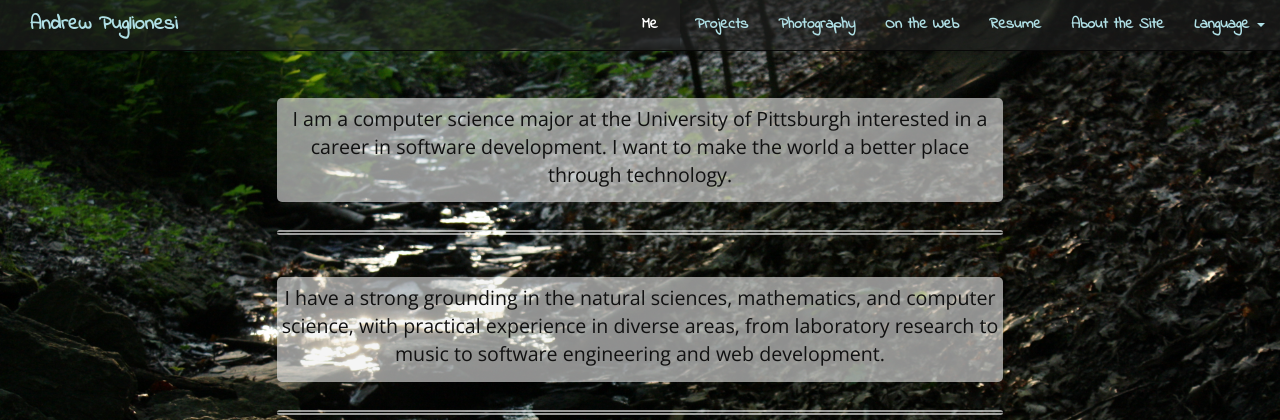
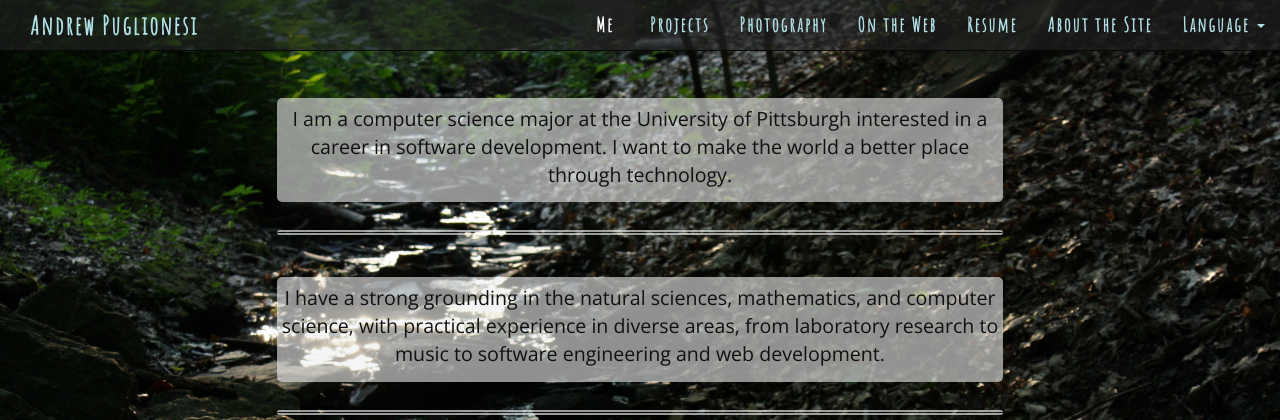
Before and after one commit to aop4/Personal_Website, a Django app: page / in a window 1280 px wide. Shown: the top 420 px of the page. Run offline with Django 3.2, Linux system fonts and the light colour scheme; some libraries are stand-ins or nearby versions.

Commit message:
Amatic SC navbar font

```diff
--- a/myproject/static/css/style.css
+++ b/myproject/static/css/style.css
@@ -10,12 +10,13 @@ body {
   font-size: 1.3em;
 }
 
-.navbar, .dropdown-menu {
+.navbar, .dropdown-menu > li > a {
   background-color: #002226;
   background-color: rgba(34, 34, 34, 0.6);
-  font-family: "Indie Flower", cursive;
+  font-family: "Amatic SC", cursive;
   font-weight: 900;
-  font-size: 1.1em;
+  font-size: 1.4em;
+  letter-spacing: 0.1em;
 }
 
 .index-container {
@@ -416,6 +417,10 @@ i.small-icon {
   color: #fff !important;
 }
 
+#lang-choices:hover, .dropdown:hover {
+  color: inherit !important;
+}
+
 .dark-divider {
   background-color: #000 !important;
 }
--- a/myproject/static/js/base.js
+++ b/myproject/static/js/base.js
@@ -9,6 +9,7 @@ $(document).ready(function() {
 	});
 	$("#lang-choices").on('mouseleave', function() {
 		$("#lang-picker").click(); //collapse the dropdown on mouseout
+		$('body').click();
 	});
 	$("body").css("visibility", "visible");
 });
--- a/myproject/templates/base.html
+++ b/myproject/templates/base.html
@@ -16,7 +16,7 @@
 
     <!-- Custom styles for this template -->
     <link href="{% static 'css/style.css' %}" rel="stylesheet">
-    <link href="https://fonts.googleapis.com/css?family=Open+Sans|Indie+Flower" rel="stylesheet">
+    <link href="https://fonts.googleapis.com/css?family=Open+Sans|Amatic+SC" rel="stylesheet">
     <script src="{% static 'js/ie-emulation-modes-warning.js' %}"></script>
     {% block css %}
     {% endblock %}
```
